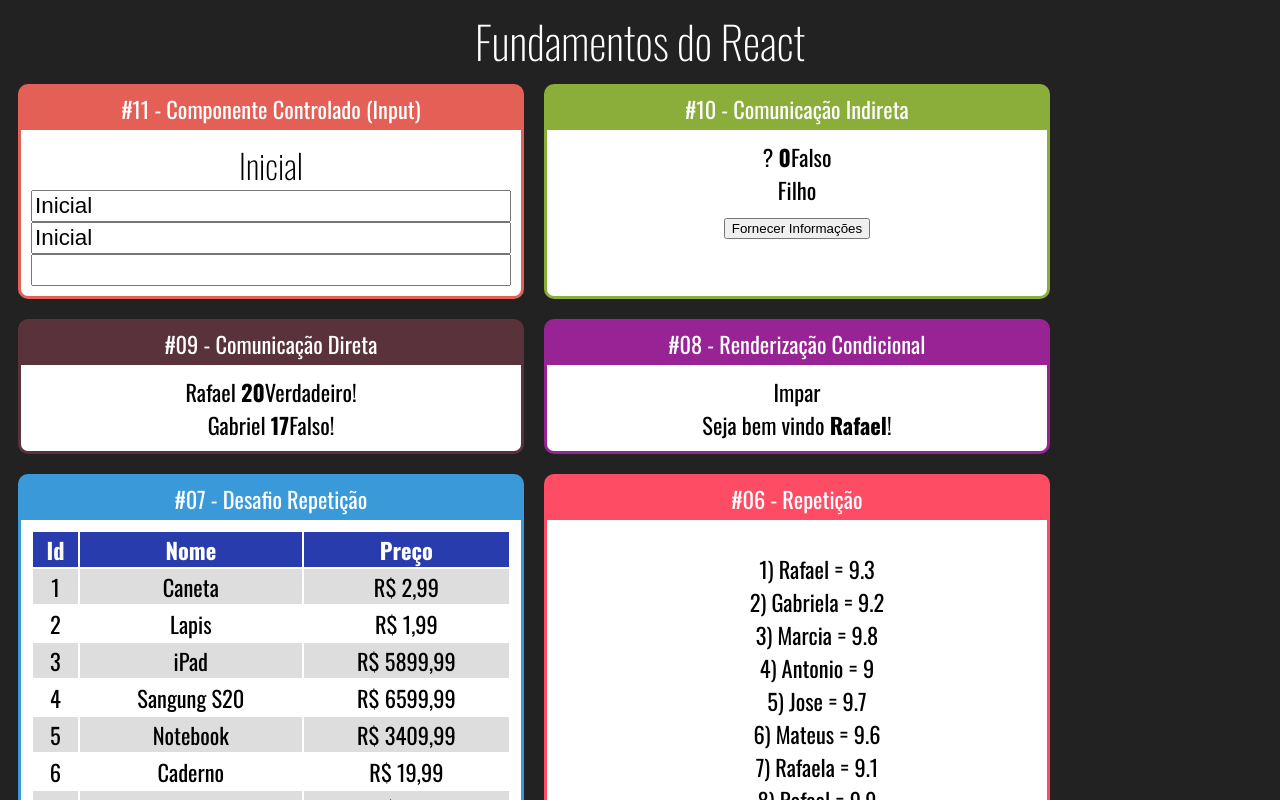
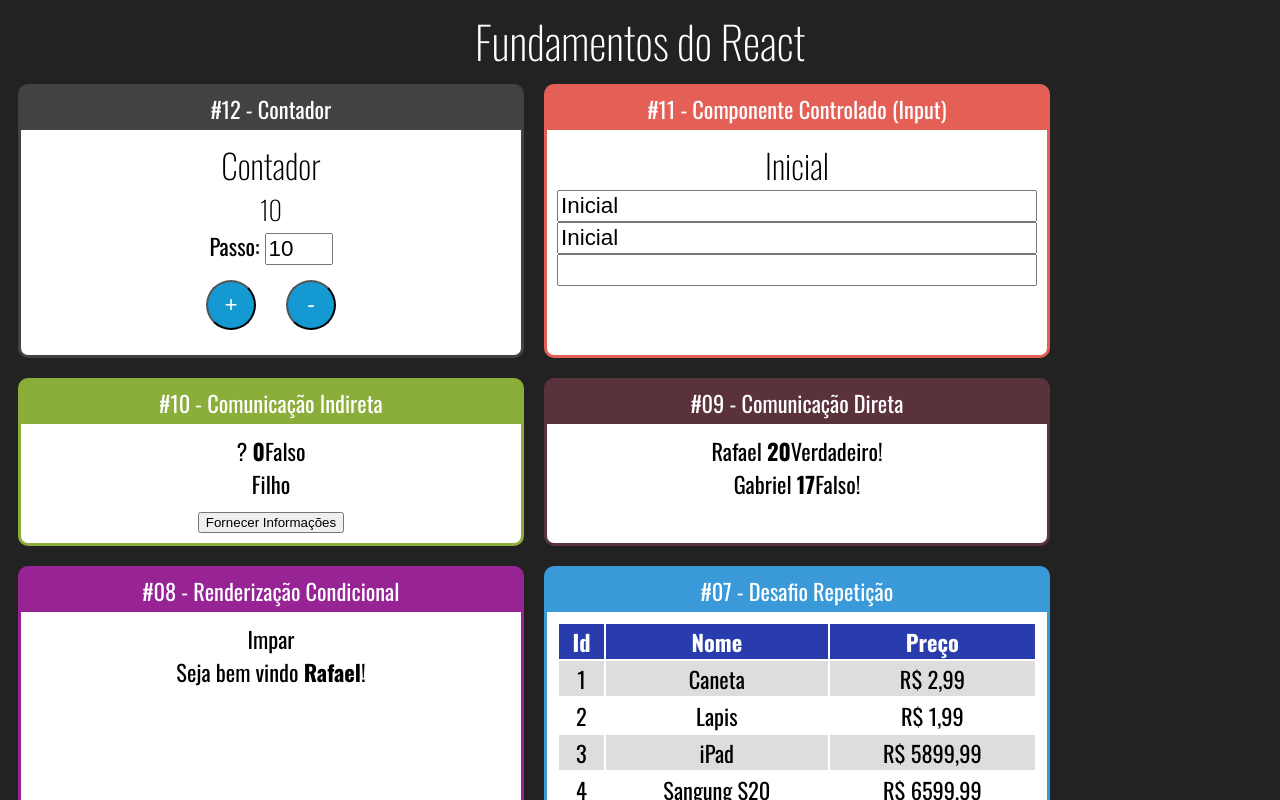
Before and after one commit to silvarafaell/Curso_React_Redux, a React (Create React App) app in the folder fundamentos-react/: page / in a window 1280 px wide. Shown: the top 800 px of the page. Built offline with nearby package versions, Linux system fonts and the light colour scheme.

Commit message:
Contador #01

```diff
--- a/fundamentos-react/src/App.jsx
+++ b/fundamentos-react/src/App.jsx
@@ -3,6 +3,7 @@
 
 import Card from './components/layout/Card';
 
+import Contador from './components/contador/Contador';
 import Input from './components/formulario/Input';
 import IndiretaPai from './components/comunicacao/IndiretaPai';
 import DiretaPai from "./components/comunicacao/DiretaPai";
@@ -24,6 +25,10 @@
             <h1>Fundamentos do React</h1>
 
             <div className="Cards">
+            <Card titulo="#12 - Contador" color="#424242">
+                    <Contador numeroInicial={10}></Contador>
+                </Card>
+
             <Card titulo="#11 - Componente Controlado (Input)" color="#E45F56">
                     <Input></Input>
                 </Card>
--- /dev/null
+++ b/fundamentos-react/src/components/contador/Contador.css
@@ -0,0 +1,14 @@
+.Contador input {
+    font-size: 1.4rem;
+    width: 60px;
+}
+
+.Contador button {
+    margin: 15px;
+    height: 50px;
+    width: 50px;
+    border-radius: 50%;
+    background-color: #1499D3;
+    color: #fff;
+    font-size: 1.4rem;
+}
--- /dev/null
+++ b/fundamentos-react/src/components/contador/Contador.jsx
@@ -0,0 +1,46 @@
+import "./Contador.css"
+import React, {Component} from 'react'
+
+class Contador extends Component{
+    state = {
+        numero: this.props.numeroInicial || 0,
+        passo: this.props.numeroInicial || 5
+    };
+
+    inc = () => {
+        this.setState({
+            numero: this.state.numero + this.state.passo,
+        });
+    }
+
+    dec = () => {
+        this.setState({
+            numero: this.state.numero - this.state.passo,
+        });
+    }
+
+    setPasso = (evento) => {
+        this.setState({
+            passo: +evento.target.value,
+        });
+    }
+
+    render() {
+        return (
+            <div className="Contador">
+                <h2>Contador</h2>
+                <h3>{this.state.numero}</h3>
+                <div>
+                    <label htmlFor="passoInput">Passo: </label>
+                    <input id="passoInput" type="number"
+                        value={this.state.passo}
+                        onChange={this.setPasso}/>
+                </div>
+               <button onClick={this.inc}>+</button>
+               <button onClick={this.dec}>-</button>
+            </div>
+        );
+    }
+}
+
+export default Contador
```
